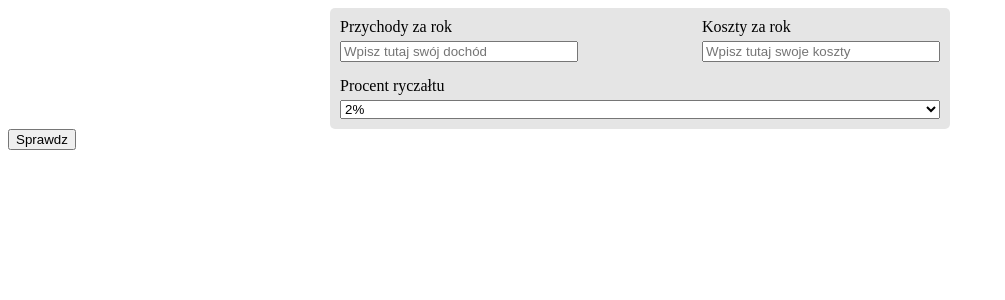
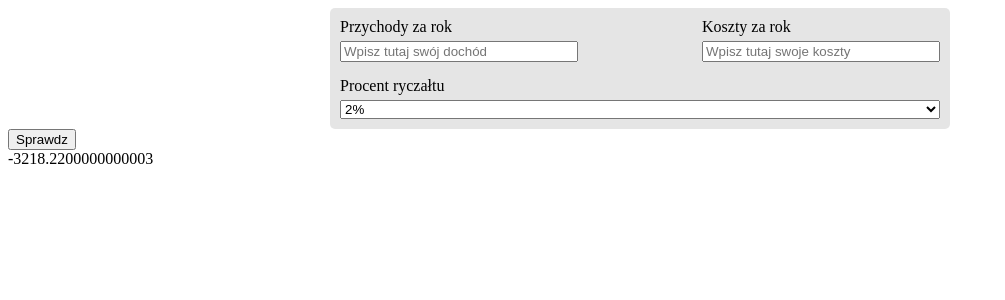
Before and after one commit to Josale/Kalkulator-podatkowy, a React (Vite) app: page / in a window 1280 px wide. Both pictures are taken after a click on the button "Sprawdz". Shown: the top 300 px of the page, without its empty margins (0-1005 px from the left). Built offline with nearby package versions, Linux system fonts and the light colour scheme.

Commit message:
result generation https://app.asana.com/0/1208151967899650/1208166999154887/f

```diff
--- a/src/components/CalculateComponent.tsx
+++ b/src/components/CalculateComponent.tsx
@@ -1,98 +1,55 @@
 import React from 'react'
+import { CalculateComponentProps, CalculateComponentState } from '../types/types'
+import { calculateFlatTax, calculateRyczaltTax, calculateScaleTax } from '../utils/taxCalculations'
 
-interface CalculateComponentProps {
-	ryczaltRate: number;
-	costs: number;
-	income: number;
-}
-
-export default class CalculateComponent extends React.Component<CalculateComponentProps> {
-	constructor(props: any) {
+export default class CalculateComponent extends React.Component<CalculateComponentProps, CalculateComponentState> {
+	constructor(props: CalculateComponentProps) {
 		super(props);
 		this.state = {
 			countOfRyczaltTax: 0,
-			flatCountOfTax: 0,
+			countOfFlatTax: 0,
+			countOfScaleTax: 0,
+			bestOption: 0,
+			checkBestOption: false,
 		}
 	}
 
 	calcBestOption = (): void => {
 		const { ryczaltRate, costs, income }: CalculateComponentProps = this.props;
 
-		// Ryczałt
+		const countOfRyczaltTax = calculateRyczaltTax(income, ryczaltRate);
+		const countOfFlatTax = calculateFlatTax(income, costs);
+		const countOfScaleTax = calculateScaleTax(income, costs);
 
-		const ryczaltTax = income * ryczaltRate;
+		const bestOption = Math.min(countOfRyczaltTax, countOfFlatTax, countOfScaleTax);
+		console.log(bestOption);
 
-		let healthContribution = 0;
-		if(income <= 60000) {
-			healthContribution = 12 * 419.46;
-		}
-		if(income > 60000 && income <= 300000) {
-			healthContribution = 12 * 699.11;
-		}
-		if(income > 300000) {
-			healthContribution = 12 * 1258.39;
-		}
+		console.log(countOfRyczaltTax);
+		console.log(countOfFlatTax);
+		console.log(countOfScaleTax);
 
-		const countOfRyczaltTax = ryczaltTax + healthContribution;
-		this.setState({ countOfRyczaltTax : ryczaltTax + healthContribution })
+		this.setState({
+			countOfRyczaltTax,
+			countOfFlatTax,
+			countOfScaleTax,
+			bestOption,
+			checkBestOption: true,
+		})
 
-		// Linówka
-
-		let flatCountOfTax = 0;
-		let flatHealthContribution = 0;
-		let flatCosts = income - costs;
-		let flatTax = flatCosts * 0.19;
-
-		if((income * 0.049) >= 381.78) {
-			flatHealthContribution = income * 0.049;
-		} else {
-			flatHealthContribution = 381.78;
-		}
-		if(income > 1000000) {
-			flatTax += (income - 1000000) * 0.04;
-		}
-
-		this.setState({ flatCountOfTax : flatTax + flatHealthContribution })
-		flatCountOfTax = flatTax + flatHealthContribution;
-
-		// Skala
-
-		let scaleCountOfTax = 0;
-		let scaleTax = 0;
-		let scaleIncome = income - costs;
-		let scaleHealthContribution = 0;
-
-		if(scaleIncome <= 120000) {
-			scaleTax = (scaleIncome - 30000) * 0.12;
-		}
-		if(scaleIncome > 120000 && income <= 1000000) {
-			scaleTax = (((scaleIncome - 30000) - 90000) * 0.32) + (90000 * 0.12);
-		}
-		if(scaleIncome > 1000000) {
-			scaleTax = (((scaleIncome - 30000) - 90000) * 0.32) + (90000 * 0.12) + ((scaleIncome - 1000000) * 0.04);
-		}
-
-		if((scaleIncome * 0.09) >= 381.78) {
-			scaleHealthContribution = scaleIncome * 0.09;
-		} else {
-			scaleHealthContribution = 381.78;
-		}
-
-		scaleCountOfTax = scaleTax + scaleHealthContribution;
-		this.setState({ scaleCountOfTax: scaleTax + scaleHealthContribution })
-
-		console.log(ryczaltRate);
-		console.log(income);
-		console.log(costs);
-		console.log(countOfRyczaltTax)
-		console.log(flatCountOfTax)
-		console.log(scaleCountOfTax)
 	}
 
 	render(): React.ReactNode {
 
 		return(
-			<button type="submit" onClick={this.calcBestOption}>Sprawdz</button>
+			<>
+				<button type="submit" onClick={this.calcBestOption}>Sprawdz</button>
+					{this.state.checkBestOption && (
+						<div className="container">
+								{this.state.bestOption}
+						</div>
+					)}
+			</>
+
 		);
 	}
 }
--- /dev/null
+++ b/src/types/types.ts
@@ -0,0 +1,13 @@
+export interface CalculateComponentProps {
+	ryczaltRate: number;
+	costs: number;
+	income: number;
+}
+
+export interface CalculateComponentState {
+	countOfRyczaltTax: number;
+	countOfFlatTax: number;
+	countOfScaleTax: number;
+	bestOption: number;
+	checkBestOption: boolean;
+}
--- /dev/null
+++ b/src/utils/taxCalculations.ts
@@ -0,0 +1,47 @@
+
+export const calculateRyczaltTax = (income: number, ryczaltRate: number): number => {
+	const ryczaltTax = income * ryczaltRate;
+	let healthContribution = 0;
+
+	if(income <= 60000) {
+		healthContribution = 12 * 419.46;
+	}
+	if(income > 60000 && income <= 300000) {
+		healthContribution = 12 * 699.11;
+	}
+	if(income > 300000) {
+		healthContribution = 12 * 1258.39;
+	}
+
+	return ryczaltTax + healthContribution;
+}
+
+export const calculateFlatTax = (income: number, costs: number): number => {
+	let flatIncome = income - costs;
+	let flatTax = flatIncome * 0.19;
+	let flatHealthContribution = Math.max(flatIncome * 0.049, 381.78);
+
+	if(flatIncome > 1000000) {
+		flatTax += (income - 1000000) * 0.04;
+	}
+
+	return flatTax + flatHealthContribution;
+}
+
+export const calculateScaleTax = (income: number, costs: number): number => {
+	let scaleTax = 0;
+	let scaleIncome = income - costs;
+	let scaleHealthContribution = Math.max(scaleIncome * 0.09, 381.78);
+
+	if(scaleIncome <= 120000) {
+		scaleTax = (scaleIncome - 30000) * 0.12;
+	}
+	if(scaleIncome > 120000 && income <= 1000000) {
+		scaleTax = (((scaleIncome - 30000) - 90000) * 0.32) + (90000 * 0.12);
+	}
+	if(scaleIncome > 1000000) {
+		scaleTax = (((scaleIncome - 30000) - 90000) * 0.32) + (90000 * 0.12) + ((scaleIncome - 1000000) * 0.04);
+	}
+
+	return scaleTax + scaleHealthContribution;
+}
```
